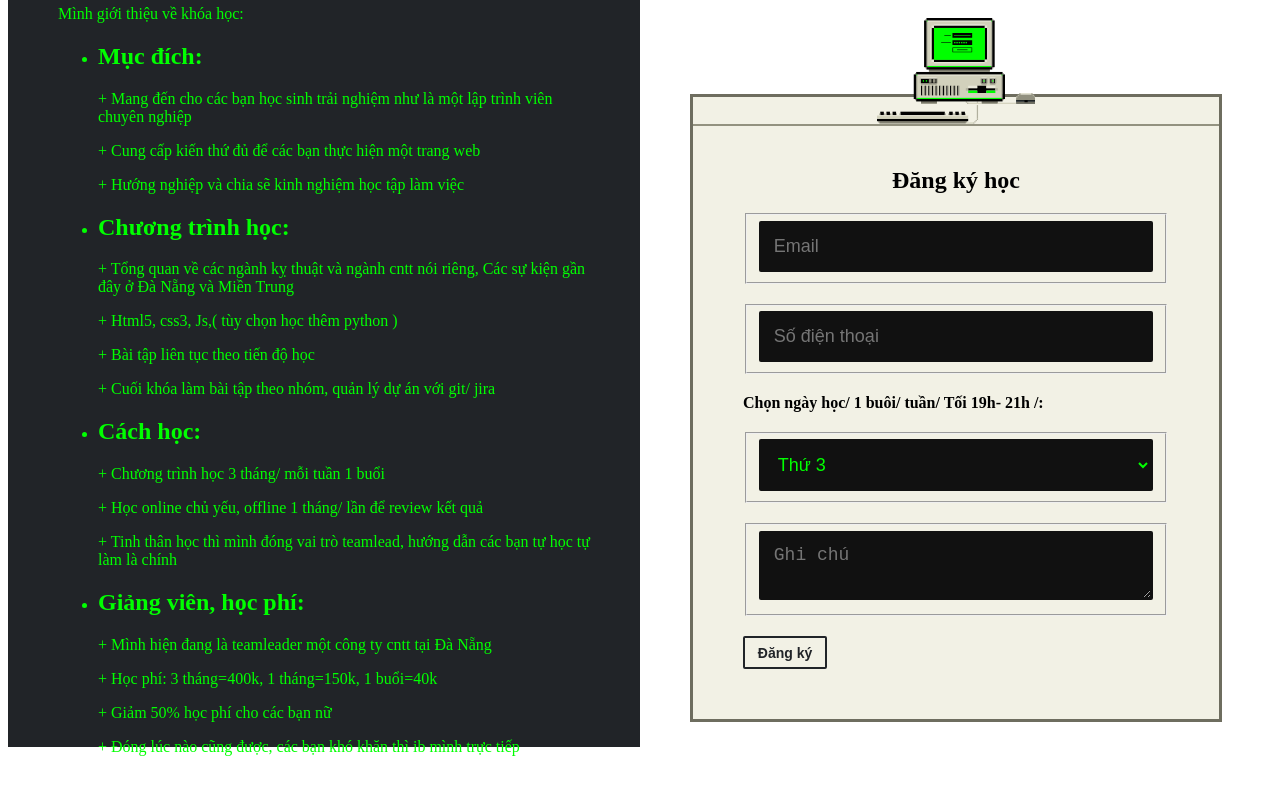
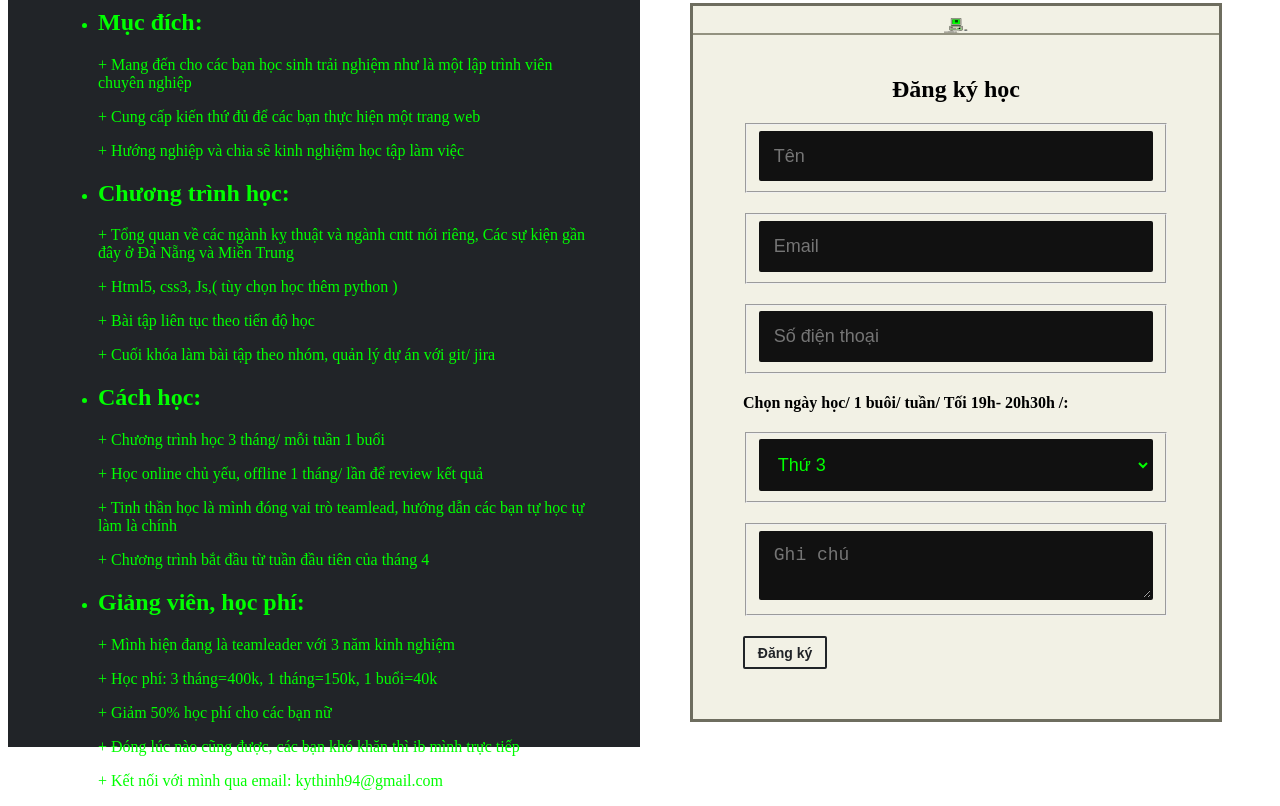
Before and after one commit to NguyenKyThinh94/khoahoclaptrinh, a Gatsby site: page / in a window 1280 px wide. Shown: the part 45-851 px from the top of the page. Before the commit the page ends 817 px from the top, so only its background shows below. Built offline with nearby package versions, Linux system fonts and the light colour scheme; Gatsby itself is replaced by a stand-in of ours.

Commit message:
add nadd e add

```diff
--- a/src/pages/index.js
+++ b/src/pages/index.js
@@ -10,7 +10,7 @@ const IndexPage = () => {
       <section className='form-login'>
         <Something />
         <div className="warap-form">
-          <Helmet>
+          <Helmet htmlAttributes={{ lang: 'vi' }}>
             <meta charSet="utf-8" />
             <meta name="viewport" content="width=device-width, initial-scale=1.0" />
             <title>Khóa học lập trình bán chuyên</title>
@@ -24,7 +24,12 @@ const IndexPage = () => {
               <input type="hidden" name="form-name" value="contact" />
               <fieldset>
                 <div className="mt-2 shadow-sm">
-                  <input tabIndex="0" id="email" name="email" type="email" placeholder="Email" required />
+                  <input tabIndex="b0" id="name" name="name" type="text" placeholder="Tên" required />
+                </div>
+              </fieldset>
+              <fieldset>
+                <div className="mt-2 shadow-sm">
+                  <input tabIndex="b2" id="email" name="email" type="email" placeholder="Email" required />
                 </div>
               </fieldset>
               <fieldset>
@@ -32,7 +37,7 @@ const IndexPage = () => {
                   <input id="phoneNumber" name="phoneNumber" type="number" placeholder="Số điện thoại" required />
                 </div>
               </fieldset>
-              <label className="label" for="day" htmlFor="day">Chọn ngày học/ 1 buôi/ tuần/ Tối 19h- 21h /:</label>
+              <label className="label" for="day" htmlFor="day">Chọn ngày học/ 1 buôi/ tuần/ Tối 19h- 20h30h /:</label>
               <fieldset>
                 <div>
                   <select name="day" id="day" required>
@@ -59,8 +64,8 @@ const IndexPage = () => {
       <section className='text-decreption'>
         <div className="sc-hKgILt bQgATU">
           <header>
-            <h1>Hello there !!</h1>
-            <p>Mình giới thiệu về khóa học:</p>
+            <h1>Hello there // Chào mọi người!!</h1>
+            <p>Mình giới thiệu về khóa học lập trình cho học sinh phổ thông:</p>
           </header>
           <ul>
             <li>
@@ -80,14 +85,16 @@ const IndexPage = () => {
               <h2>Cách học:</h2>
               <p>+ Chương trình học 3 tháng/ mỗi tuần 1 buổi</p>
               <p>+ Học online chủ yếu, offline 1 tháng/ lần để review kết quả</p>
-              <p>+ Tinh thân học thì mình đóng vai trò teamlead, hướng dẫn các bạn tự học tự làm là chính</p>
+              <p>+ Tinh thần học là mình đóng vai trò teamlead, hướng dẫn các bạn tự học tự làm là chính</p>
+              <p>+ Chương trình bắt đầu từ tuần đầu tiên của tháng 4</p>
             </li>
             <li>
               <h2>Giảng viên, học phí:</h2>
-              <p>+ Mình hiện đang là teamleader một công ty cntt tại Đà Nẵng</p>
+              <p>+ Mình hiện đang là teamleader với 3 năm kinh nghiệm</p>
               <p>+ Học phí: 3 tháng=400k, 1 tháng=150k, 1 buổi=40k</p>
               <p>+ Giảm 50% học phí cho các bạn nữ</p>
               <p>+ Đóng lúc nào cũng được, các bạn khó khăn thì ib mình trực tiếp</p>
+              <p>+ Kết nối với mình qua email: kythinh94@gmail.com</p>
             </li>
           </ul>
         </div>
```
